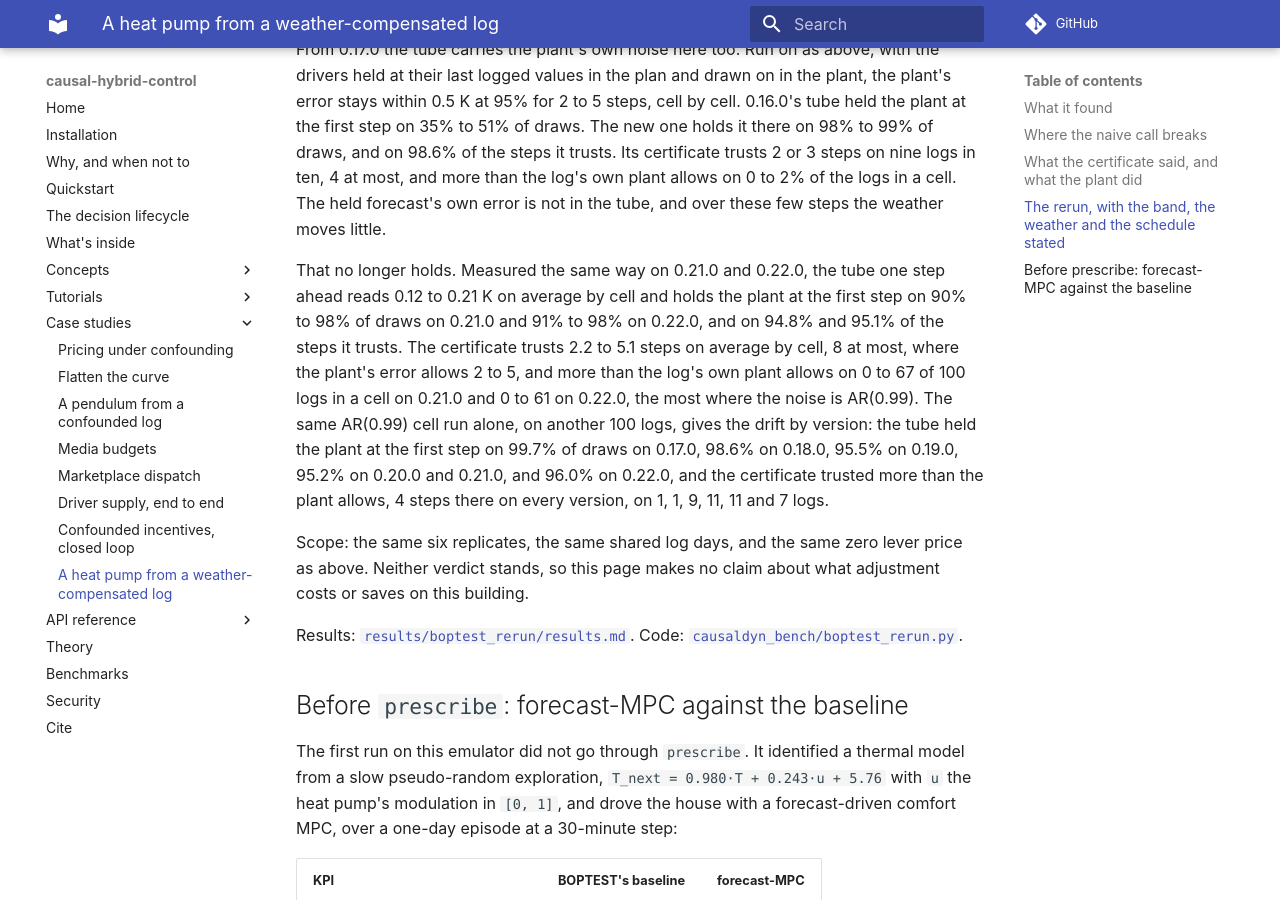
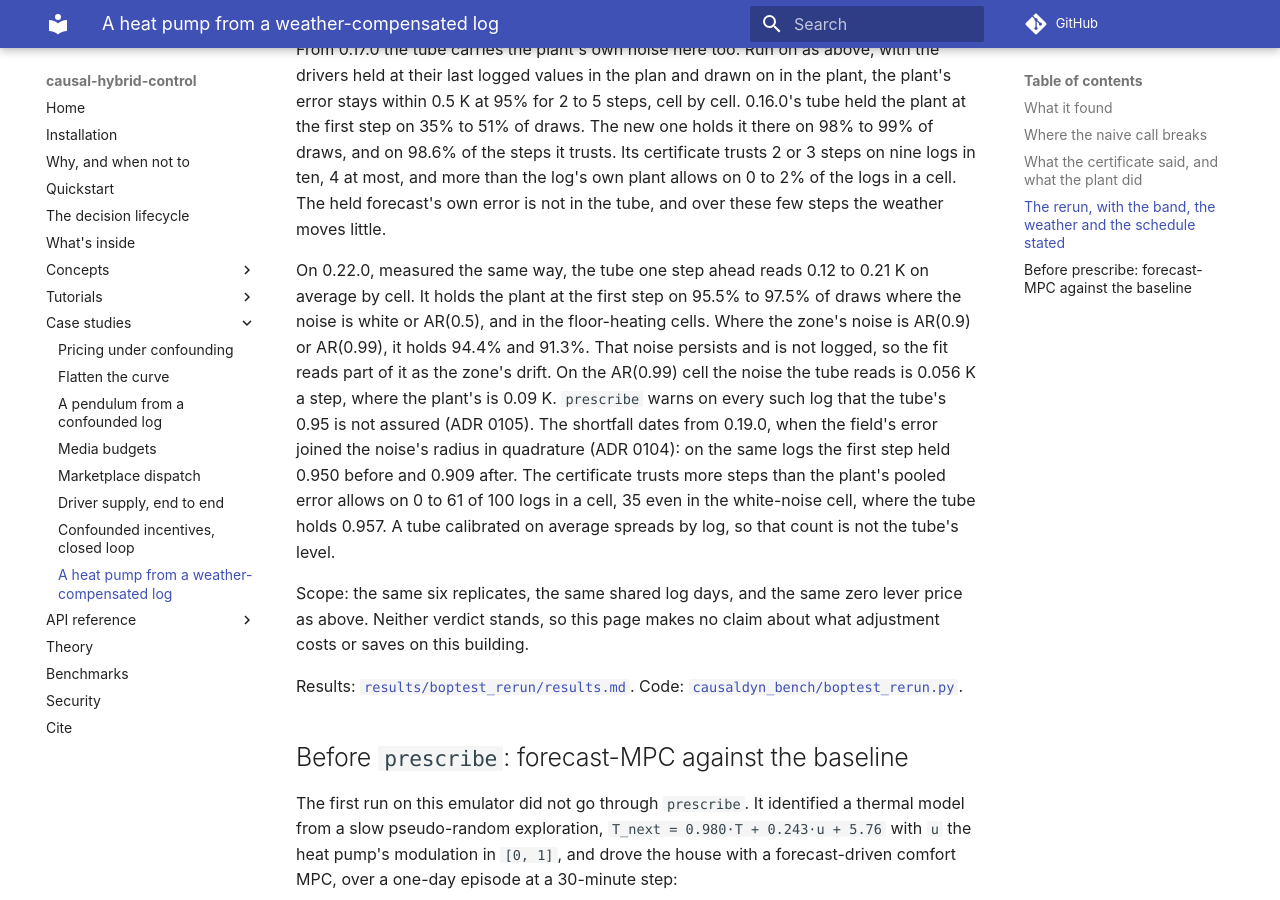
Before and after one commit to causaldyn/causal-hybrid-control, an MkDocs documentation site: the page built from docs/case-studies/boptest.md, in a window 1280 px wide and 900 px high, scrolled down 7017 px. Built offline with MkDocs 1.6.1 and Material for MkDocs 9.7.7, drawn with Linux system fonts in a browser that asks for light colours; comment, search, counter and statistics services are not loaded.

Commit message:
docs: the BOPTEST rerun tube's shortfall is read as ADR 0105's unlogged persistent disturbance
The AR(0.99) cell's log reads a noise of 0.056 K a step against the plant's 0.09 K, the tube's
warning fires on every such log, and cells without the warning hold 0.957 to 0.959. The case study,
ADR 0080's dated line and prescribe's docstring now say so instead of calling it a regression.

```diff
--- a/docs/case-studies/boptest.md
+++ b/docs/case-studies/boptest.md
@@ -272,15 +272,17 @@ the steps it trusts. Its certificate trusts 2 or 3 steps on nine logs in ten, 4
 than the log's own plant allows on 0 to 2% of the logs in a cell. The held forecast's own error is
 not in the tube, and over these few steps the weather moves little.
 
-That no longer holds. Measured the same way on 0.21.0 and 0.22.0, the tube one step ahead reads 0.12
-to 0.21 K on average by cell and holds the plant at the first step on 90% to 98% of draws on 0.21.0
-and 91% to 98% on 0.22.0, and on 94.8% and 95.1% of the steps it trusts. The certificate trusts 2.2
-to 5.1 steps on average by cell, 8 at most, where the plant's error allows 2 to 5, and more than the
-log's own plant allows on 0 to 67 of 100 logs in a cell on 0.21.0 and 0 to 61 on 0.22.0, the most
-where the noise is AR(0.99). The same AR(0.99) cell run alone, on another 100 logs, gives the drift
-by version: the tube held the plant at the first step on 99.7% of draws on 0.17.0, 98.6% on 0.18.0,
-95.5% on 0.19.0, 95.2% on 0.20.0 and 0.21.0, and 96.0% on 0.22.0, and the certificate trusted more
-than the plant allows, 4 steps there on every version, on 1, 1, 9, 11, 11 and 7 logs.
+On 0.22.0, measured the same way, the tube one step ahead reads 0.12 to 0.21 K on average by cell.
+It holds the plant at the first step on 95.5% to 97.5% of draws where the noise is white or AR(0.5),
+and in the floor-heating cells. Where the zone's noise is AR(0.9) or AR(0.99), it holds 94.4% and
+91.3%. That noise persists and is not logged, so the fit reads part of it as the zone's drift. On
+the AR(0.99) cell the noise the tube reads is 0.056 K a step, where the plant's is 0.09 K.
+`prescribe` warns on every such log that the tube's 0.95 is not assured (ADR 0105). The shortfall
+dates from 0.19.0, when the field's error joined the noise's radius in quadrature (ADR 0104): on the
+same logs the first step held 0.950 before and 0.909 after. The certificate trusts more steps than
+the plant's pooled error allows on 0 to 61 of 100 logs in a cell, 35 even in the white-noise cell,
+where the tube holds 0.957. A tube calibrated on average spreads by log, so that count is not the
+tube's level.
 
 Scope: the same six replicates, the same shared log days, and the same zero lever price as above.
 Neither verdict stands, so this page makes no claim about what adjustment costs or saves on this
```
Also changed, not shown: docs/adr/0080-a-plan-s-tube-carries-the-plant-s-noise.md (+2 -2 lines), 1 other file.
